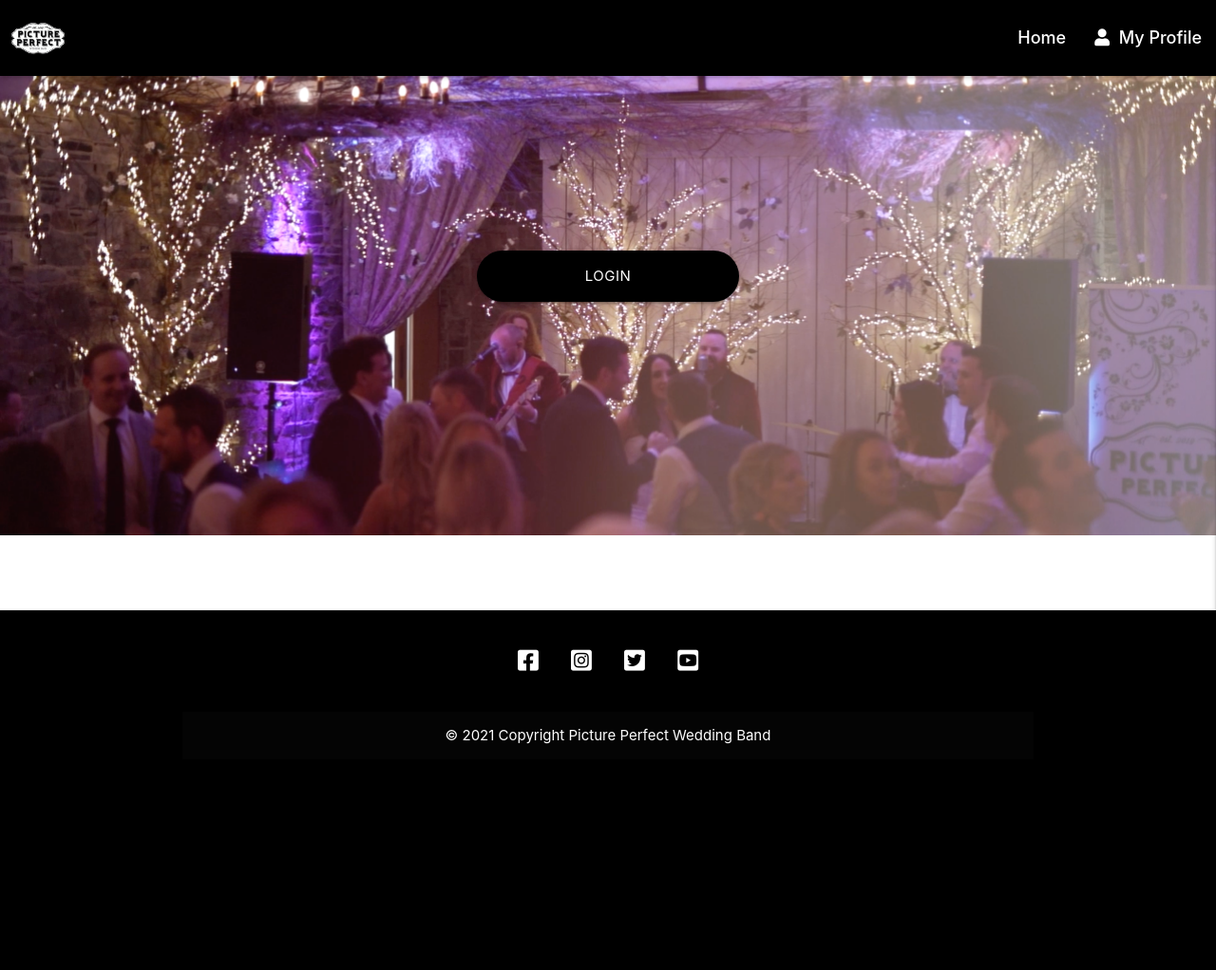
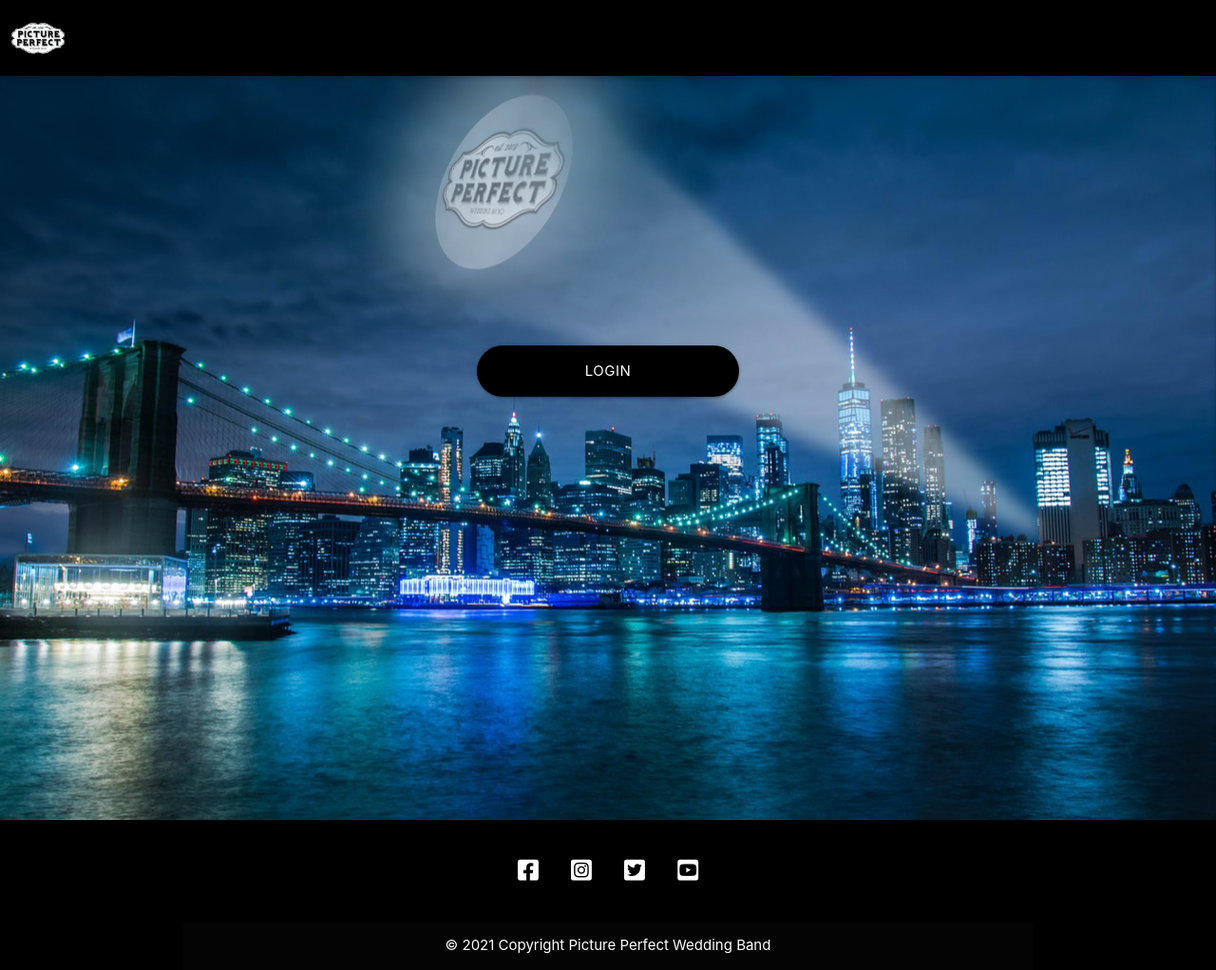
Before and after one commit to Joe2308/wedding-band-diary, a Flask app: page /home in a window 1280 px wide. Shown: the whole page at 95% size. Before the commit the page ends 784 px from the top, so only its background shows below. Run offline with Flask 2, Linux system fonts and the light colour scheme; some libraries are stand-ins or nearby versions; some web fonts are replaced.

Commit message:
home page image replaced

```diff
--- a/static/css/style.css
+++ b/static/css/style.css
@@ -100,13 +100,13 @@ nav {
     background-position: center center;
     background-repeat: no-repeat;
     background-size: cover;
-    min-height: 500px;
+    min-height: 800px;
     max-width: 100% !important;
     margin-bottom: 0px;
   }
 
   .hero-cta {
-      margin-top: 200px;
+      margin-top: 300px;
   }
 
   /* Home page hero image responsive */
--- a/templates/base.html
+++ b/templates/base.html
@@ -34,6 +34,7 @@
                             alt="logo">
                         <span class="sr-only">Home</span>
                     </a>
+                    {% if session.user|lower %}
                     <a href="#" data-target="mobile-demo" class="sidenav-trigger right"><i class="fas fa-bars"></i>
                         <span class="sr-only">Navigation Menu</span></a>
                     <ul class="right hide-on-med-and-down">
@@ -56,6 +57,7 @@
                 </div>
             </nav>
         </div>
+        {% endif %}
 
         <!-- mobile sidenav -->
         <ul class="sidenav" id="mobile-demo">
```
Also changed, not shown: static/images/home-hero-2.png (added), static/images/home-hero.png.
